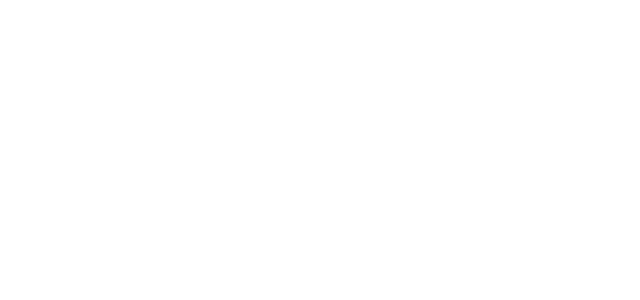
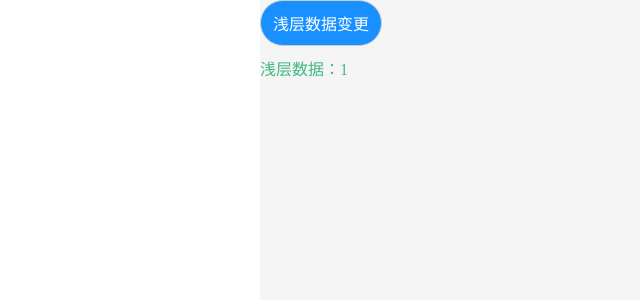
Before and after one commit to zhouaizhuang/Vue3_study, a Vue app: page /testToRaw in a window 1280 px wide. Before the commit this address had no page. Shown: the top 300 px of the page, without its empty margins (180-820 px from the left). Built offline with nearby package versions, Linux system fonts and the light colour scheme.

Commit message:
增加toRaw

```diff
--- a/src/router/modules/reactive.ts
+++ b/src/router/modules/reactive.ts
@@ -4,4 +4,5 @@
   { path: '/testReadonly', component: () => import('../../views/studyReactive/testReadonly/index.vue') },
   { path: '/testShallowReactive', component: () => import('../../views/studyReactive/testShallowReactive/index.vue') },
   { path: '/testToRef', component: () => import('../../views/studyReactive/testToRef/index.vue') },
+  { path: '/testToRaw', component: () => import('../../views/studyReactive/testToRaw/index.vue') },
 ]
--- a/src/views/index.vue
+++ b/src/views/index.vue
@@ -18,6 +18,7 @@
         <div class="db w20 pb30 min190px"><router-link class="g42b983" to="/testReadonly">readonly数据改为只读</router-link></div>
         <div class="db w20 pb30 min190px"><router-link class="g42b983" to="/testShallowReactive">shallowReactive冻结</router-link></div>
         <div class="db w20 pb30 min190px"><router-link class="g42b983" to="/testToRef">toRef(转ref)</router-link></div>
+        <div class="db w20 pb30 min190px"><router-link class="g42b983" to="/testToRaw">toRaw(转raw)</router-link></div>
       </div>
     </div>
   </div>
--- a/src/views/studyReactive/testShallowReactive/index.vue
+++ b/src/views/studyReactive/testShallowReactive/index.vue
@@ -1,6 +1,5 @@
 <template>
   <div class="bgf5 mh100vh">
-    <div></div>
     <div @click="change1" class="w30 rds30 bdc bg1890ff gf f ac xc pt10 pb10 mb10">浅层数据变更</div>
     <div @click="change2" class="w30 rds30 bdc bg1890ff gf f ac xc pt10 pb10 mb10">深层数据变更</div>
     <div class="g42b983 mb20">浅层数据：{{message.test}}</div>
--- /dev/null
+++ b/src/views/studyReactive/testToRaw/index.vue
@@ -0,0 +1,18 @@
+<template>
+  <div class="bgf5 mh100vh">
+    <div @click="change" class="w30 rds30 bdc bg1890ff gf f ac xc pt10 pb10 mb10">浅层数据变更</div>
+    <div class="g42b983 mb20">浅层数据：{{raw.foo}}</div>
+  </div>
+</template>
+<script setup lang="ts">
+  const obj = reactive({
+    foo: 1,
+    bar: 1
+  })
+  const raw = toRaw(obj)
+  const change = () => { // 数据会改，但是不会同步到视图上
+    raw.foo++
+  }
+</script>
+<style scoped>
+</style>
```
